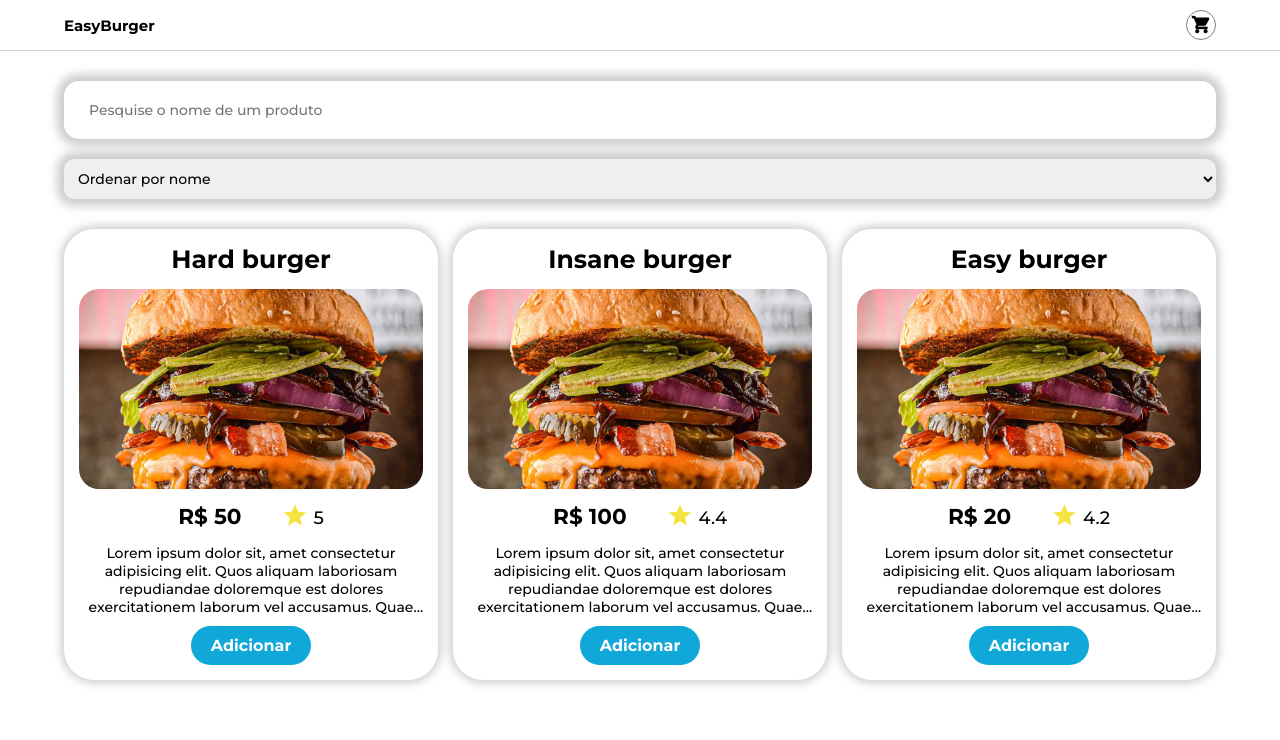
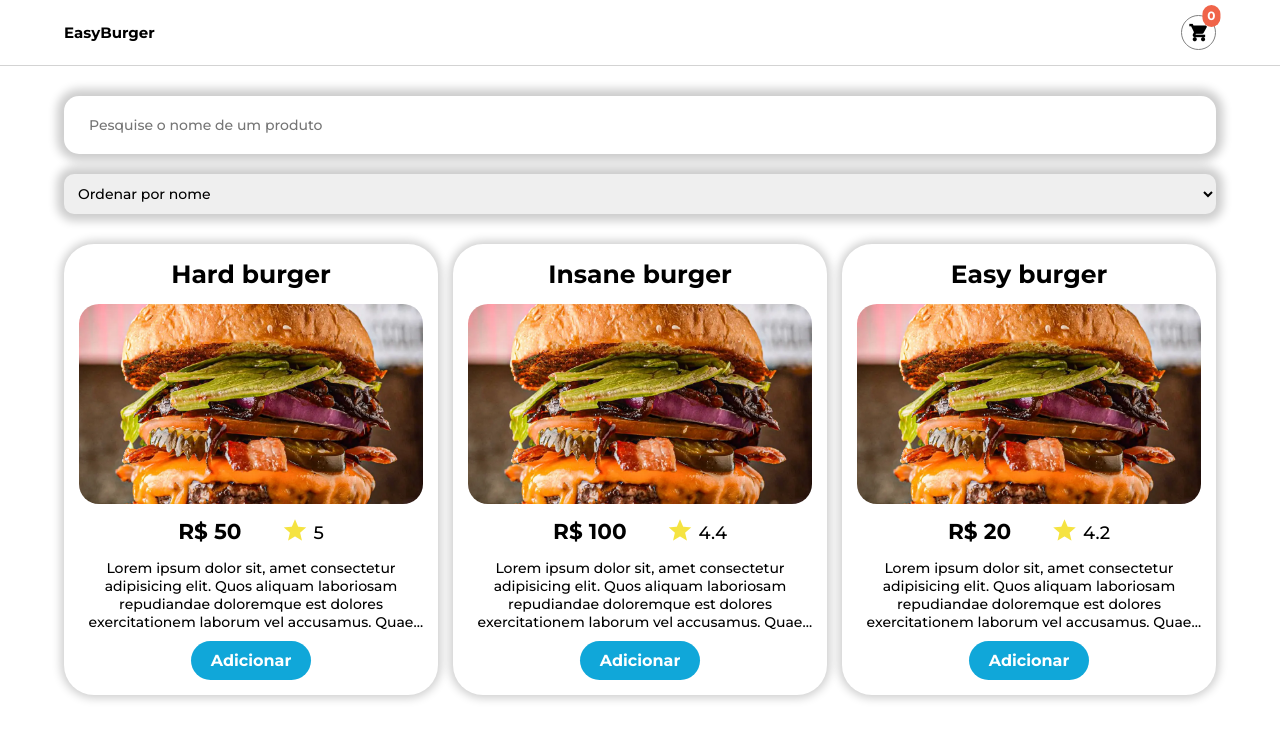
Before and after one commit to Matheus-Galdino/EasyBurger.Web, a Vue app: page / in a window 1280 px wide. Shown: the top 740 px of the page. Built offline with nearby package versions, Linux system fonts and the light colour scheme.

Commit message:
implementando contador no icone de carrinho

```diff
--- a/src/components/TheNav.vue
+++ b/src/components/TheNav.vue
@@ -1,5 +1,9 @@
 <script setup>
 import { RouterLink } from "vue-router";
+
+import { useCartStore } from "../stores/cart";
+
+const cartStore = useCartStore();
 </script>
 
 <template>
@@ -7,7 +11,7 @@ import { RouterLink } from "vue-router";
     <nav>
       <router-link to="/">EasyBurger</router-link>
 
-      <router-link to="/carrinho" class="cart-container material-icons">
+      <router-link to="/carrinho" class="cart-container material-icons" :data-count="cartStore.productsCount">
         shopping_cart
       </router-link>
     </nav>
@@ -21,7 +25,7 @@ nav {
   justify-content: space-between;
 
   margin-bottom: 3rem;
-  padding: 1rem var(--default-padding);
+  padding: 1.5rem var(--default-padding);
   border-bottom: 1px solid lightgray;
 
   a {
@@ -36,8 +40,10 @@ nav {
   display: grid;
   place-content: center;
 
-  width: 3rem;
-  height: 3rem;
+  position: relative;
+
+  width: 3.5rem;
+  height: 3.5rem;
   padding: 2px;
   color: #000;
   cursor: pointer;
@@ -45,5 +51,23 @@ nav {
   border-radius: 50%;
   text-decoration: none;
   border: 1px solid gray;
+
+  &::before {
+    content: attr(data-count);
+    top: 0;
+    right: 0;
+    position: absolute;
+
+    padding: 0.5rem;
+
+    color: #fff;
+    font-size: 1.2rem;
+    pointer-events: none;
+    background: #f06449;
+    border-radius: 1.3rem;
+    transform: translate(30%, -50%);
+
+    font-family: "Montserrat", sans-serif;
+  }
 }
 </style>
--- a/src/stores/cart.js
+++ b/src/stores/cart.js
@@ -6,7 +6,7 @@ export const useCartStore = defineStore({
     products: [],
   }),
   getters: {
-    productsCount: (state) => state.products.length,
+    productsCount: (state) => state.products.reduce((prev, current) => prev + current.quantity, 0),
     precoTotal: (state) => state.products.reduce((prev, current) => prev + current.product.price * current.quantity, 0),
   },
   actions: {
```
